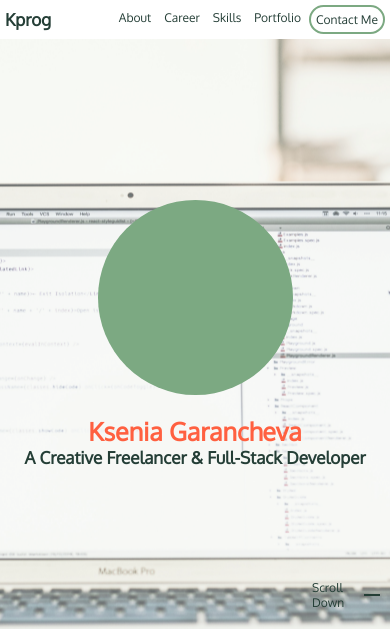
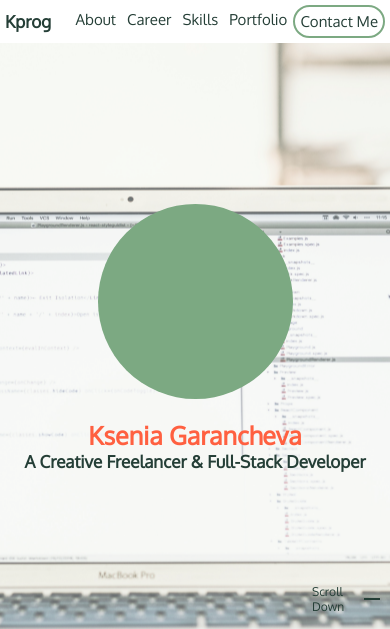
Before and after one commit to KsGa04/PortfolioWeb, a Flask app: page / in a window 390 px wide. Shown: the top 629 px of the page. Run offline with Flask 3, Linux system fonts and the light colour scheme.

Commit message:
Website adaptation

```diff
--- a/server.py
+++ b/app.py
@@ -1,8 +1,9 @@
 import json
 import os
 import webbrowser
+from os.path import join, dirname, realpath
 
-from flask import Flask, render_template, request, jsonify
+from flask import Flask, render_template, request, jsonify, send_file
 import smtplib
 from email.mime.text import MIMEText
 
@@ -16,7 +17,8 @@ app = Flask(__name__, static_folder=static_directory, template_folder=template_f
 # Словарь с изображениями для каждого проекта
 project_images = {
     "project1": ["image1.png", "image2.png", "image3.png", "image4.png", "image5.png", "image6.png", "image7.png"],
-    "project2": ["Picture1.png", "Picture2.png", "Picture3.png", "Picture4.png", "Picture5.png", "Picture6.png", "Picture7.png", "Picture8.png", "Picture9.png", "Picture10.png"],
+    "project2": ["Picture1.png", "Picture2.png", "Picture3.png", "Picture4.png", "Picture5.png", "Picture6.png",
+                 "Picture7.png", "Picture8.png", "Picture9.png", "Picture10.png"],
     "project3": ["bot1.png", "bot2.png", "bot3.png", "bot4.png"],
     "project4": ["Picture1.jpg", "Picture2.jpg", "Picture3.jpg", "Picture4.jpg", "Picture5.jpg", "Picture6.jpg"],
     "project5": ["image1.jpg", "image2.jpg", "image3.jpg", "image4.jpg", "image5.jpg"],
@@ -70,5 +72,11 @@ def prev_image(project_name):
     return jsonify({'image': project_images[project_name][current_indices[project_name]]})
 
 
+@app.route('/download/Rezyume.pdf', methods=['GET'])
+def download_file():
+    file_path = join(dirname(realpath(__file__)), 'Rezyume.pdf')
+    return send_file(file_path, as_attachment=True)
+
+
 if __name__ == '__main__':
     app.run(debug=True)
--- a/static/css/about.css
+++ b/static/css/about.css
@@ -115,7 +115,7 @@
     height: 40px;
     font-size: 16px;
     }
-    @media (max-width:1080px) {
+    @media (max-width:768px) {
       #About {
         display: flex;
         flex-direction: column;
--- a/static/css/career.css
+++ b/static/css/career.css
@@ -134,7 +134,7 @@
   margin-right: 10px;
   background-color: #243E36;
 } */
-@media (max-width:1080px) {
+@media (max-width:768px) {
   #Career {
     flex-direction: column;
     height: auto;
--- a/static/css/contact.css
+++ b/static/css/contact.css
@@ -69,7 +69,8 @@
     font-weight: bold;
     font-size: 1.2rem;
   }
-  @media (max-width: 1080px) {
+
+  @media (max-width: 768px) {
     #ContactMe {
       height: auto;
       padding: 20px 0;
--- a/static/css/main.css
+++ b/static/css/main.css
@@ -164,7 +164,7 @@ body {
         object-fit: contain;
     }
 
-    @media (max-width:1080px) {
+    @media (max-width:768px) {
       html {
         scroll-behavior: smooth;
       }
@@ -204,8 +204,8 @@ body {
         }
 
         .navigation li {
-          margin-left: 3px;
-          font-size: 12px;
+          margin-left: 1px;
+          font-size: 15px;
         }
 
         .navigation a {
--- a/static/css/portfolio.css
+++ b/static/css/portfolio.css
@@ -75,7 +75,7 @@
     font-size: 25px;
     font-weight: bold;
   }
-  @media (max-width: 1080px) {
+  @media (max-width: 768px) {
     #Portfolio {
       height: auto;
     }
--- a/static/css/skills.css
+++ b/static/css/skills.css
@@ -107,7 +107,7 @@
   }
 }
 
-@media (max-width: 1080px) {
+@media (max-width: 768px) {
   #Skills {
     height: auto;
     padding: 20px 0;
--- a/static/js/site.js
+++ b/static/js/site.js
@@ -1,20 +1,18 @@
 const downloadBtn = document.getElementById('download');
 
-// Добавляем обработчик события клика на кнопку
         downloadBtn.addEventListener('click', () => {
-  // Создаем ссылку на файл
+            fetch('/download/Rezyume.pdf')
+                .then(response => response.blob())
+                .then(blob => {
+                    const url = window.URL.createObjectURL(blob);
                     const link = document.createElement('a');
-  link.href = 'Rezyume.pdf';
+                    link.href = url;
                     link.download = 'Rezyume.pdf';
-
-  // Добавляем ссылку в DOM
                     document.body.appendChild(link);
-
-  // Имитируем клик на ссылку, чтобы начать скачивание
                     link.click();
-
-  // Удаляем ссылку из DOM
                     document.body.removeChild(link);
+                })
+                .catch(error => console.error(error));
         });
 document.getElementById('sendButton').addEventListener('click', () => {
   const nameUser = document.getElementById('nameUser').value;
```
Also changed, not shown: 1 other file. Lines whose indentation alone changed are shown as unchanged.
